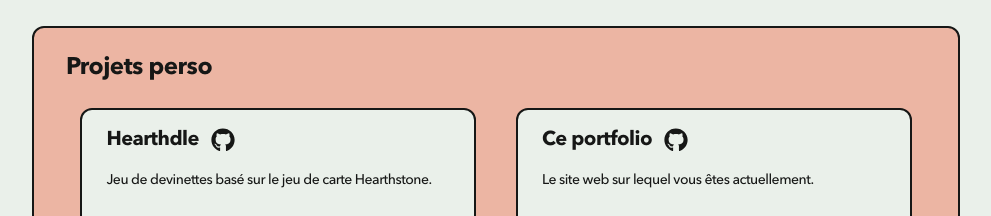
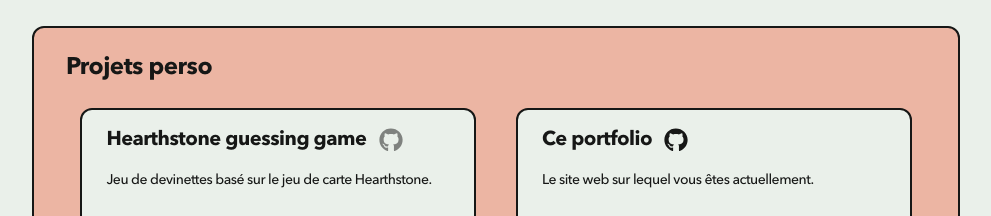
Before and after one commit to Robin-Combeau/portfolio-nextjs, a Next.js app: page / in a window 1280 px wide. Shown: the part 1260-1476 px from the top of the page, without its empty margins (144-1135 px from the left). Built offline with nearby package versions, Linux system fonts and the light colour scheme; no server answers.

Commit message:
removed hearthdle related stuff for now

```diff
--- a/components/page/Projects.tsx
+++ b/components/page/Projects.tsx
@@ -39,13 +39,17 @@
                 <div className="border-2 border-[#161716] border-b-[6px] w-full lg:w-[46%] h-auto lg:h-[14rem] mb-4 lg:mr-5 bg-[#EAF0EA] p-4 px-6 rounded-xl flex flex-col lg:flex-row relative overflow-hidden">
                   <div className="lg:w-[auto] relative z-10">
                     <div className="flex items-center mb-2">
-                      <h2 className="font-bold mb-2 mr-2 text-xl">Hearthdle</h2>
-                      <a className="text-[#161716] hover:text-[#ECB5A3] mx-1 mb-[8px]" href="https://github.com/Robin-Combeau/hearthdle-proje" target="_blank">
-                        <FaGithub size={24} className='' />
+                      <h2 className="font-bold mb-2 mr-2 text-xl">Hearthstone guessing game</h2>
+                      <a className="text-[#161716] mx-1 mb-[8px] pointer-events-none opacity-50"
+                        href="https://github.com/Robin-Combeau/hearth***"
+                        target="_blank"
+                        onClick={(e) => e.preventDefault()}
+                      >
+                        <FaGithub size={24} />
                       </a>
-                      {/*                     <a className="text-[#161716] hover:text-[#ECB5A3] mx-1 mb-[8px]" href="http://github.com" target="_blank">
-                      <FiExternalLink size={24} className='' />
-                    </a> */}
+                      {/* <a className="text-[#161716] hover:text-[#ECB5A3] mx-1 mb-[8px]" href="http://github.com" target="_blank">
+                        <FiExternalLink size={24} className='' />
+                      </a> */}
                     </div>
 
                     <div className="flex flex-col text-sm break-words">
```
